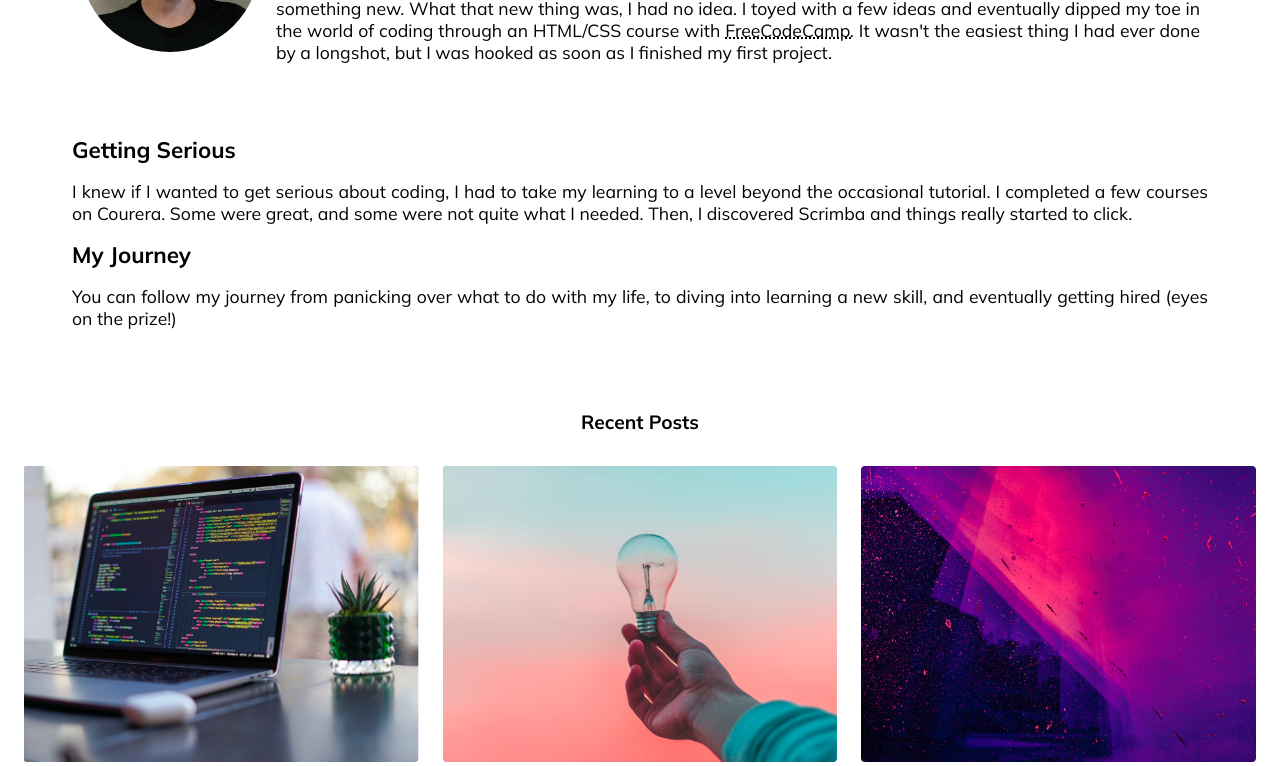
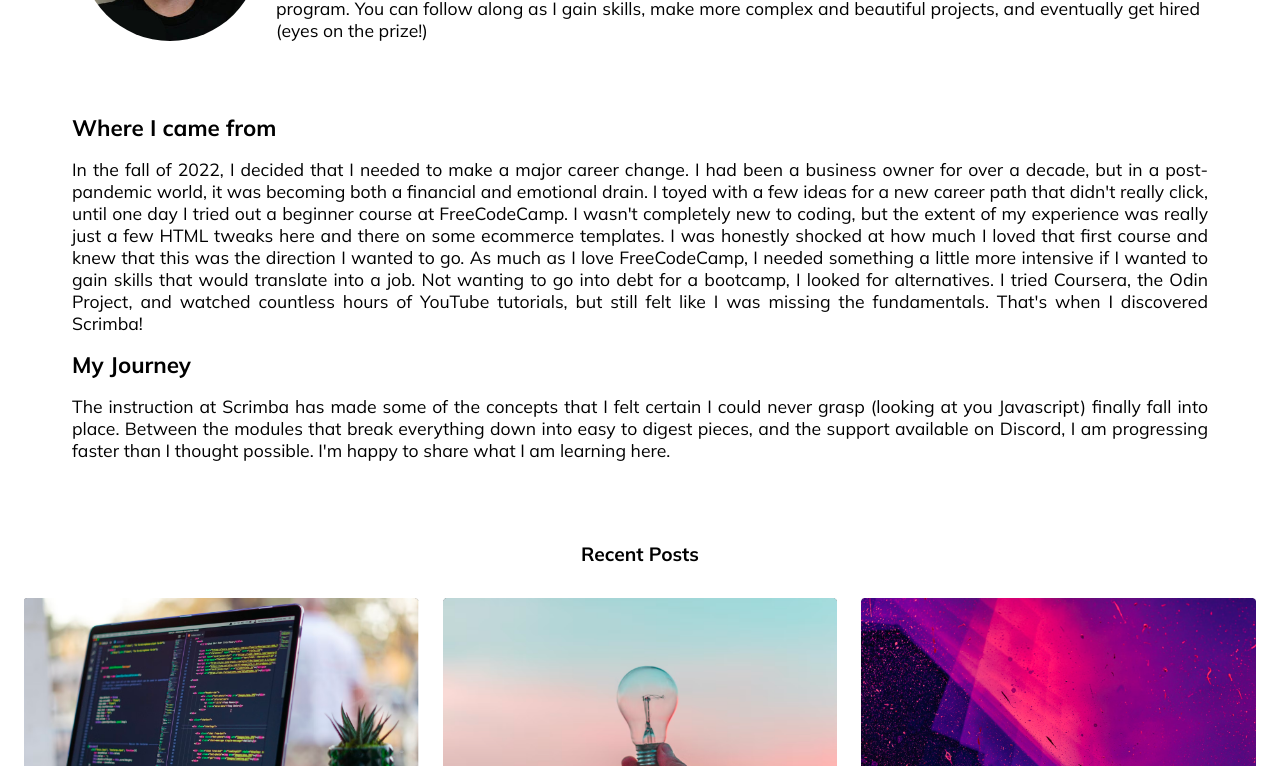
Before and after one commit to boggsyweb/learning-journey, a plain HTML site: page learningjournalAbout.html in a window 1280 px wide. Shown: the part 313-1079 px from the top of the page. Drawn offline with nearby package versions, Linux system fonts and the light colour scheme.

Commit message:
changed about page

```diff
--- a/index.css
+++ b/index.css
@@ -275,6 +275,10 @@ header {
 .contact-info h3 {
     margin: 0 auto;
 }
+.contact-info a {
+    color: #fcf3f5;
+}
+/*** footer ***/
 footer {
     display: flex;
     justify-content: space-around;
--- a/learningjournalAbout.html
+++ b/learningjournalAbout.html
@@ -45,13 +45,13 @@
                 <img class="profile-img" src="images/profile.jpeg" alt="profile picture">
                 <span>
                 <h3 class="about-header">Hi, I'm Stephanie. <br> Welcome to my learning journal.</h3>
-                <p class="p1">In the fall of 2022, I was faced with the difficult decision to change career paths from being a business owner to something new. What that new thing was, I had no idea. I toyed with a few ideas and eventually dipped my toe in the world of coding through an HTML/CSS course with <a target="_blank" href="https://www.freecodecamp.org/">FreeCodeCamp.</a> It wasn't the easiest thing I had ever done by a longshot, but I was hooked as soon as I finished my first project.</p>
+                <p class="p1">This is where I will be posting some of the projects I make as I progress through the <a target="_blank" href="https://scrimba.com">Scrimba</a> frontend career path program. You can follow along as I gain skills, make more complex and beautiful projects, and eventually get hired (eyes on the prize!)</p>
                 </span>
                 </div>
-                <h4 class="sub1">Getting Serious</h4>
-                <p class="p2">I knew if I wanted to get serious about coding, I had to take my learning to a level beyond the occasional tutorial. I completed a few courses on Courera. Some were great, and some were not quite what I needed. Then, I discovered Scrimba and things really started to click. </p>
+                <h4 class="sub1">Where I came from</h4>
+                <p class="p2">In the fall of 2022, I decided that I needed to make a major career change. I had been a business owner for over a decade, but in a post-pandemic world, it was becoming both a financial and emotional drain. I toyed with a few ideas for a new career path that didn't really click, until one day I tried out a beginner course at <a target="_blank" href="https://www.freecodecamp.org/"> FreeCodeCamp.</a> I wasn't completely new to coding, but the extent of my experience was really just a few HTML tweaks here and there on some ecommerce templates. I was honestly shocked at how much I loved that first course and knew that this was the direction I wanted to go. As much as I love FreeCodeCamp, I needed something a little more intensive if I wanted to gain skills that would translate into a job. Not wanting to go into debt for a bootcamp, I looked for alternatives. I tried Coursera, the Odin Project, and watched countless hours of YouTube tutorials, but still felt like I was missing the fundamentals. That's when I discovered <a target="_blank" href="https://scrimba.com">Scrimba!</a></p>
                 <h4 class="sub2">My Journey</h4>
-                <p class="p3">You can follow my journey from panicking over what to do with my life, to diving into learning a new skill, and eventually getting hired (eyes on the prize!)</p>
+                <p class="p3">The instruction at Scrimba has made some of the concepts that I felt certain I could never grasp (looking at you Javascript) finally fall into place. Between the modules that break everything down into easy to digest pieces, and the support available on Discord, I am progressing faster than I thought possible. I'm happy to share what I am learning here. </p>
             </section>
             <h2 class="recent-posts">Recent Posts</h2>
             <div class="blog-cont">
```
Also changed, not shown: learningjournalcontact.html (+1 -1 lines).
